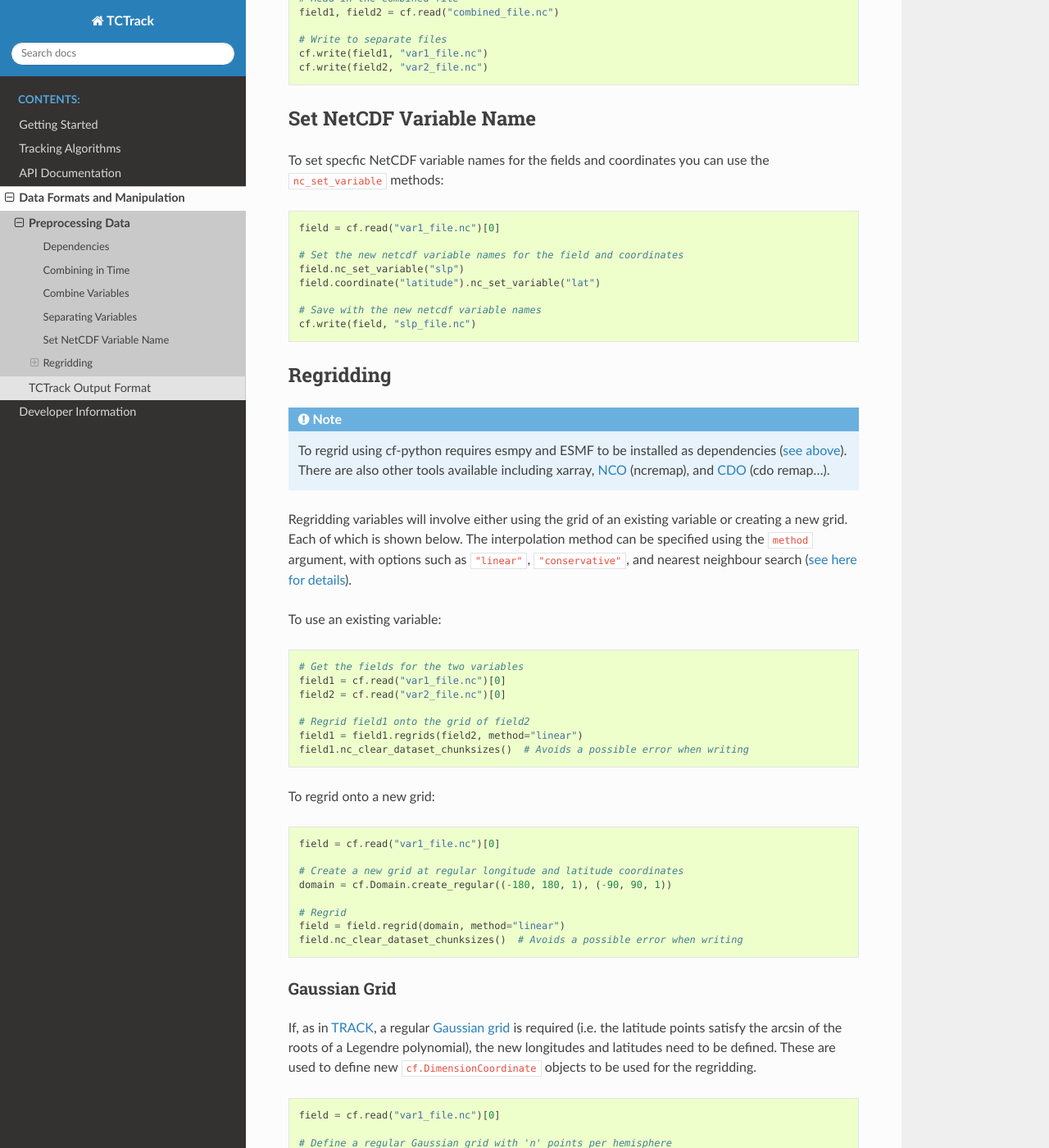
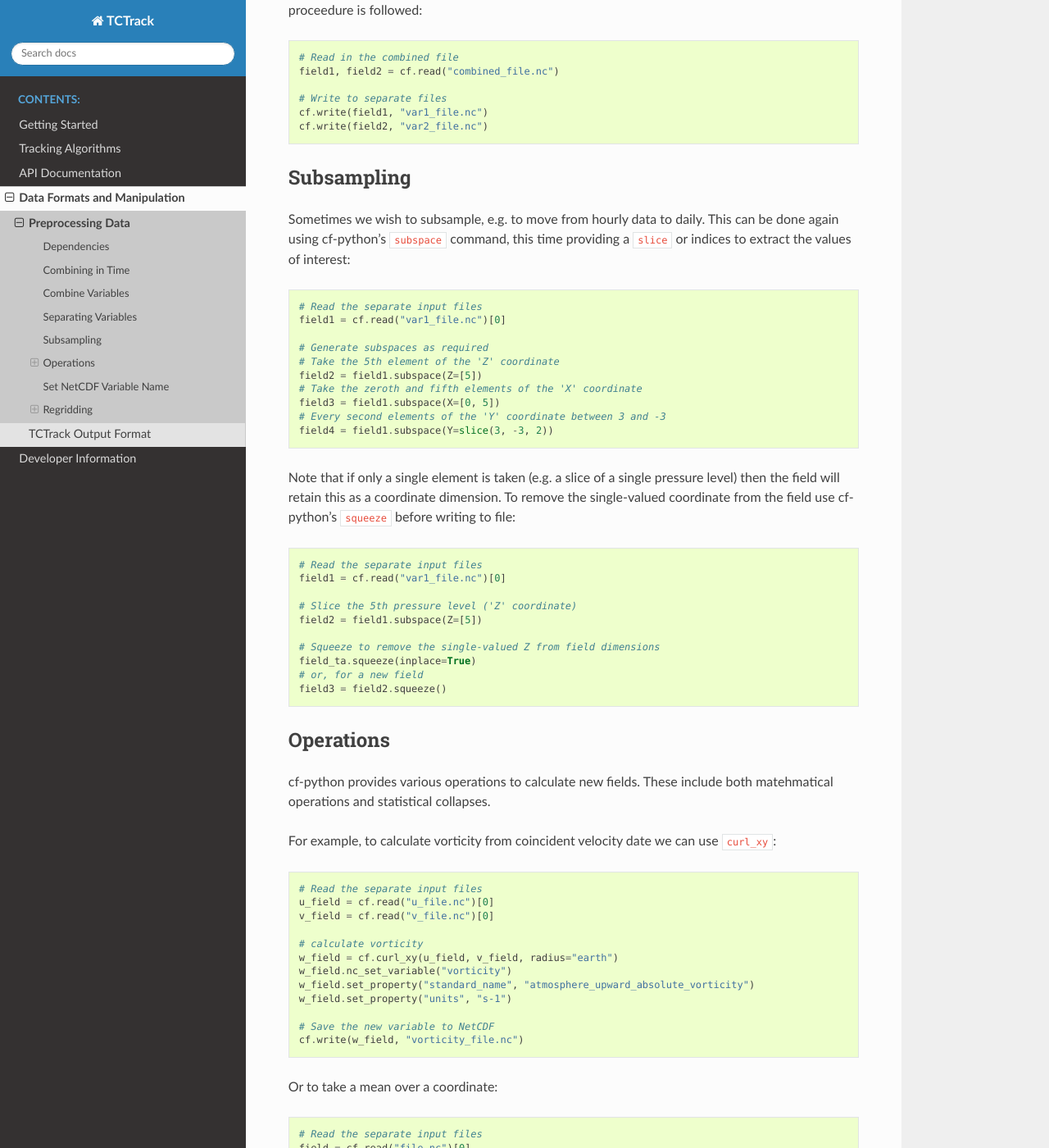
Before and after one commit to Cambridge-ICCS/TCTrack, a Sphinx documentation site: the page built from docs/data/preprocessing_data.rst, in a window 1280 px wide and 1400 px high, scrolled down 1301 px. Shown: the whole window at 82% size. Built offline with Sphinx 7.4.7 and the Read the Docs theme 3.1.0, drawn with Linux system fonts in a browser that asks for light colours; some of the changed text lies outside the part shown.

Commit message:
Add additional preprocessing information as encountered when writing the tutorial.

```diff
--- a/docs/data/preprocessing_data.rst
+++ b/docs/data/preprocessing_data.rst
@@ -5,6 +5,9 @@
 we detail how to perform some of the typically required preprocessing steps using the
 cf-python library. Other tools can be used for the same tasks, however we focus on
 cf-python since it provides a uniform interface and it is a dependency of TCTrack.
+
+For full documentation of the routines described on these pages and more see the
+`cf python documentation <https://ncas-cms.github.io/cf-python/>`_.
 
 .. _preprocessing_deps:
 
@@ -74,6 +77,95 @@
     cf.write(field1, "var1_file.nc")
     cf.write(field2, "var2_file.nc")
 
+Subsampling
+-----------
+
+Sometimes we wish to subsample, e.g. to move from hourly data to daily.
+This can be done again using cf-python's ``subspace`` command, this time providing a
+``slice`` or indices to extract the values of interest:
+
+.. code-block:: python
+
+    # Read the separate input files
+    field1 = cf.read("var1_file.nc")[0]
+
+    # Generate subspaces as required
+    # Take the 5th element of the 'Z' coordinate
+    field2 = field1.subspace(Z=[5])
+    # Take the zeroth and fifth elements of the 'X' coordinate
+    field3 = field1.subspace(X=[0, 5])
+    # Every second elements of the 'Y' coordinate between 3 and -3
+    field4 = field1.subspace(Y=slice(3, -3, 2))
+
+Note that if only a single element is taken (e.g. a slice of a single pressure level)
+then the field will retain this as a coordinate dimension.
+To remove the single-valued coordinate from the field use cf-python's
+``squeeze`` before writing to file:
+
+.. code-block:: python
+
+    # Read the separate input files
+    field1 = cf.read("var1_file.nc")[0]
+
+    # Slice the 5th pressure level ('Z' coordinate)
+    field2 = field1.subspace(Z=[5])
+
+    # Squeeze to remove the single-valued Z from field dimensions
+    field_ta.squeeze(inplace=True)
+    # or, for a new field
+    field3 = field2.squeeze()
+
+Operations
+----------
+
+cf-python provides various operations to calculate new fields.
+These include both matehmatical operations and statistical collapses.
+
+For example, to calculate vorticity from coincident velocity date we can use ``curl_xy``:
+
+.. code-block:: python
+
+    # Read the separate input files
+    u_field = cf.read("u_file.nc")[0]
+    v_field = cf.read("v_file.nc")[0]
+
+    # calculate vorticity
+    w_field = cf.curl_xy(u_field, v_field, radius="earth")
+    w_field.nc_set_variable("vorticity")
+    w_field.set_property("standard_name", "atmosphere_upward_absolute_vorticity")
+    w_field.set_property("units", "s-1")
+
+    # Save the new variable to NetCDF
+    cf.write(w_field, "vorticity_file.nc")
+
+Or to take a mean over a coordinate:
+
+.. code-block:: python
+
+    # Read the separate input files
+    field = cf.read("file.nc")[0]
+
+    # Take the mean in the zonal 'X' coordinate and squeeze to remove 'X' dimension
+    field_zonal_mean = field.collapse("mean", axes="X")
+    field_zonal_mean.squeeze(inplace=True)
+
+    # Save the new variable to NetCDF
+    cf.write(field_zonal_mean, "zonal_mean_file.nc")
+
+Setting Fill Values
+^^^^^^^^^^^^^^^^^^^
+
+Sometimes it us useful to replace fill values after an operation before writing to file.
+This can be done using cf-python's ``filled`` routine.
+For example, after to set any null or masked values to ``0.0`` after calculating
+vorticity above use:
+
+.. code-block:: python
+
+    w_field.filled(fill_value=0.0, inplace=True)
+
+before writing to file.
+
 Set NetCDF Variable Name
 ------------------------
 
@@ -131,6 +223,8 @@
     field = field.regrid(domain, method="linear")
     field.nc_clear_dataset_chunksizes()  # Avoids a possible error when writing
 
+Note that regridding can be performed inplace using ``inplace=True``.
+
 Gaussian Grid
 ^^^^^^^^^^^^^
 
```
